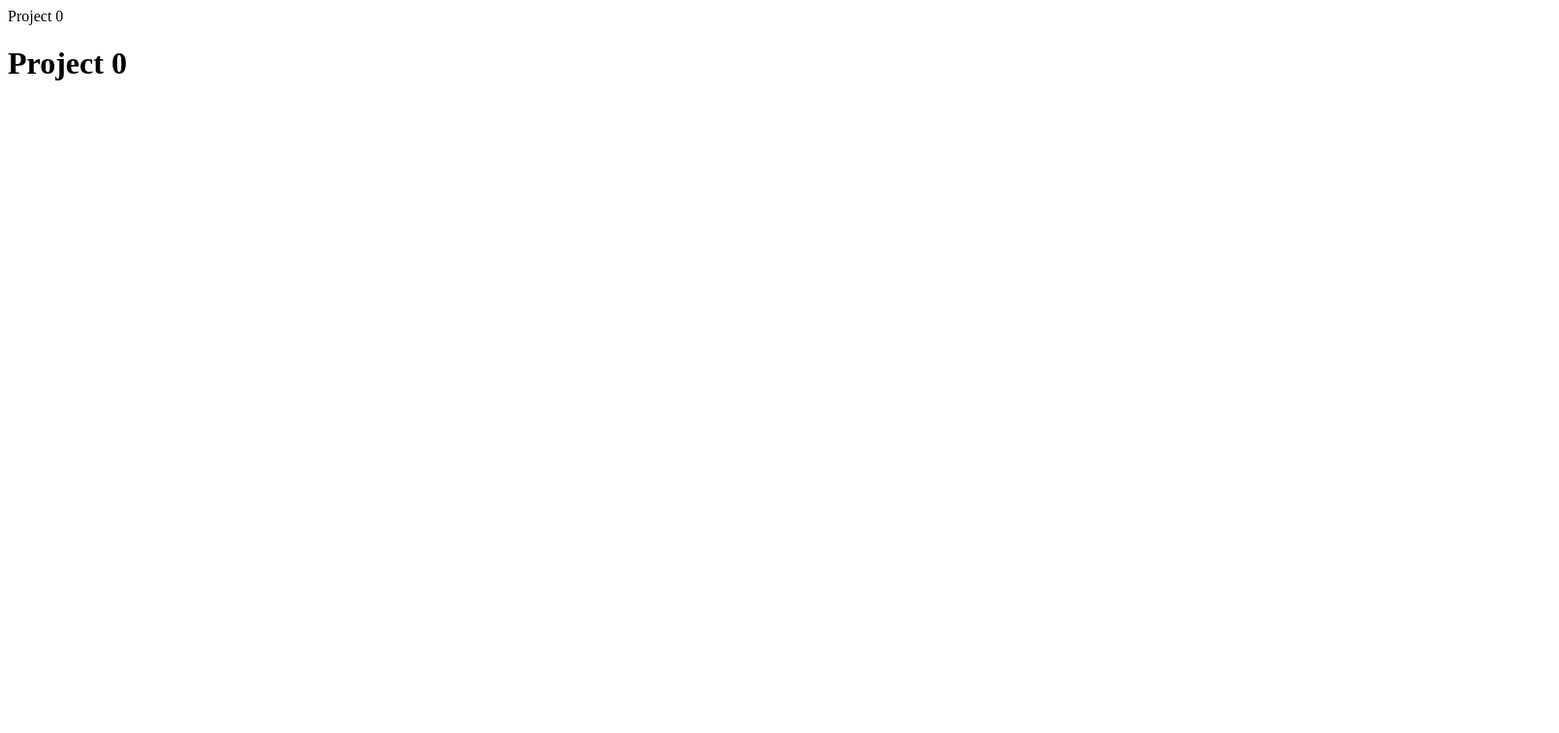
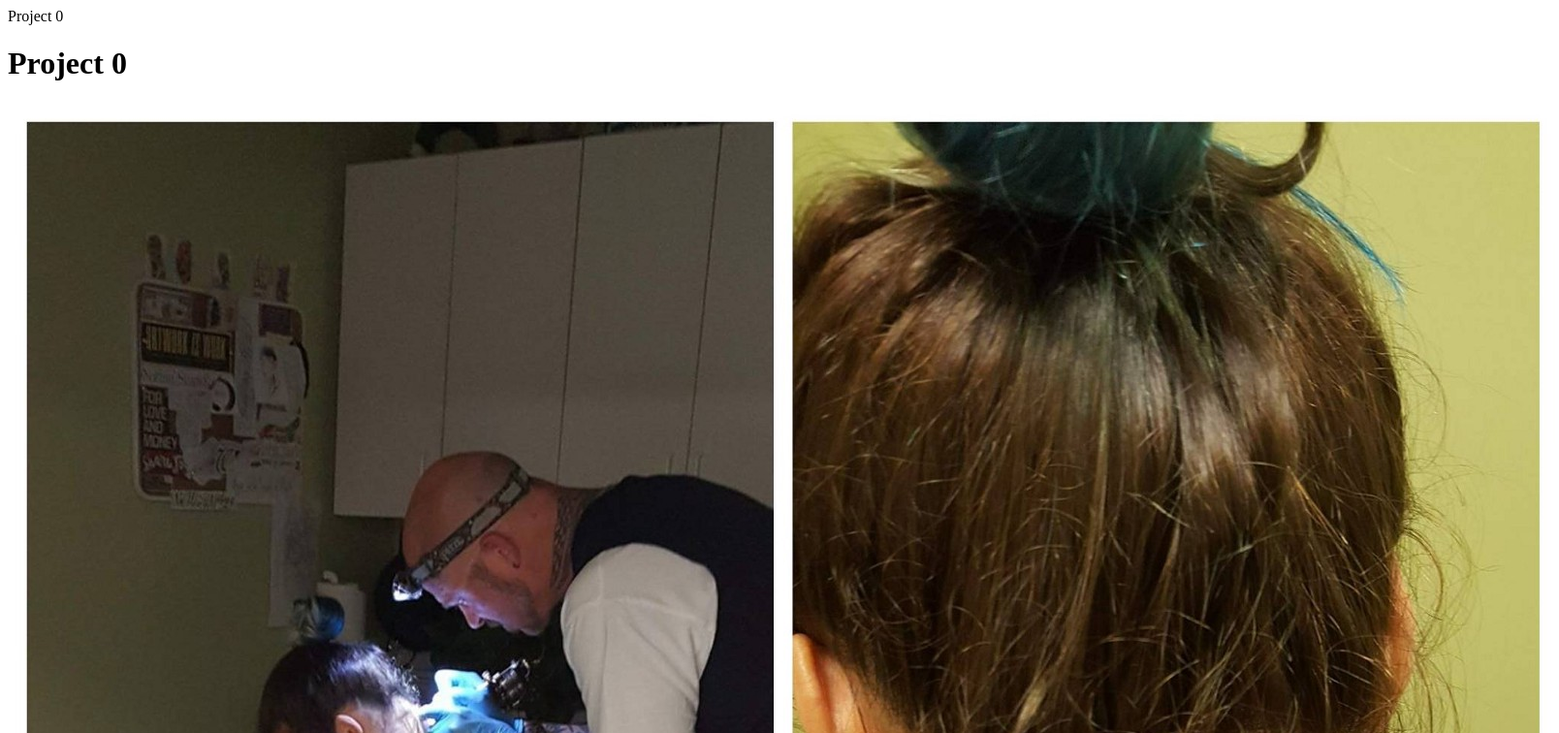
Before and after one commit to Bartek-Zajac/BZ, a plain HTML site: page index.html in a window 1280 px wide. Shown: the top 756 px of the page at 97% size, 1608 px wide, since content can reach past the window. Drawn offline with Linux system fonts and the light colour scheme.

Commit message:
Update index.html

```diff
--- a/index.html
+++ b/index.html
@@ -5,6 +5,7 @@
   </head>
   <body>
     <h1> Project 0</h1>
+    <img src="html-head-body.jpeg">
 
   </body>
 </html>
```
